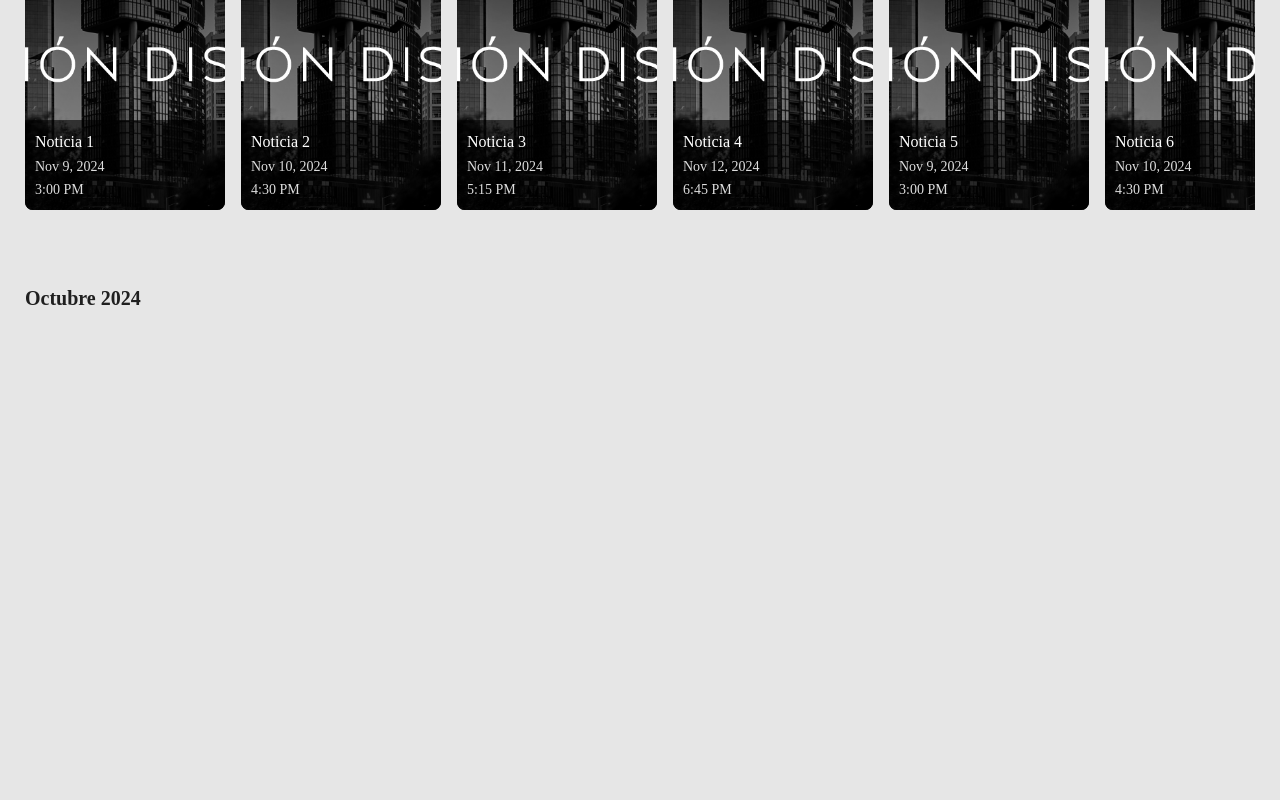
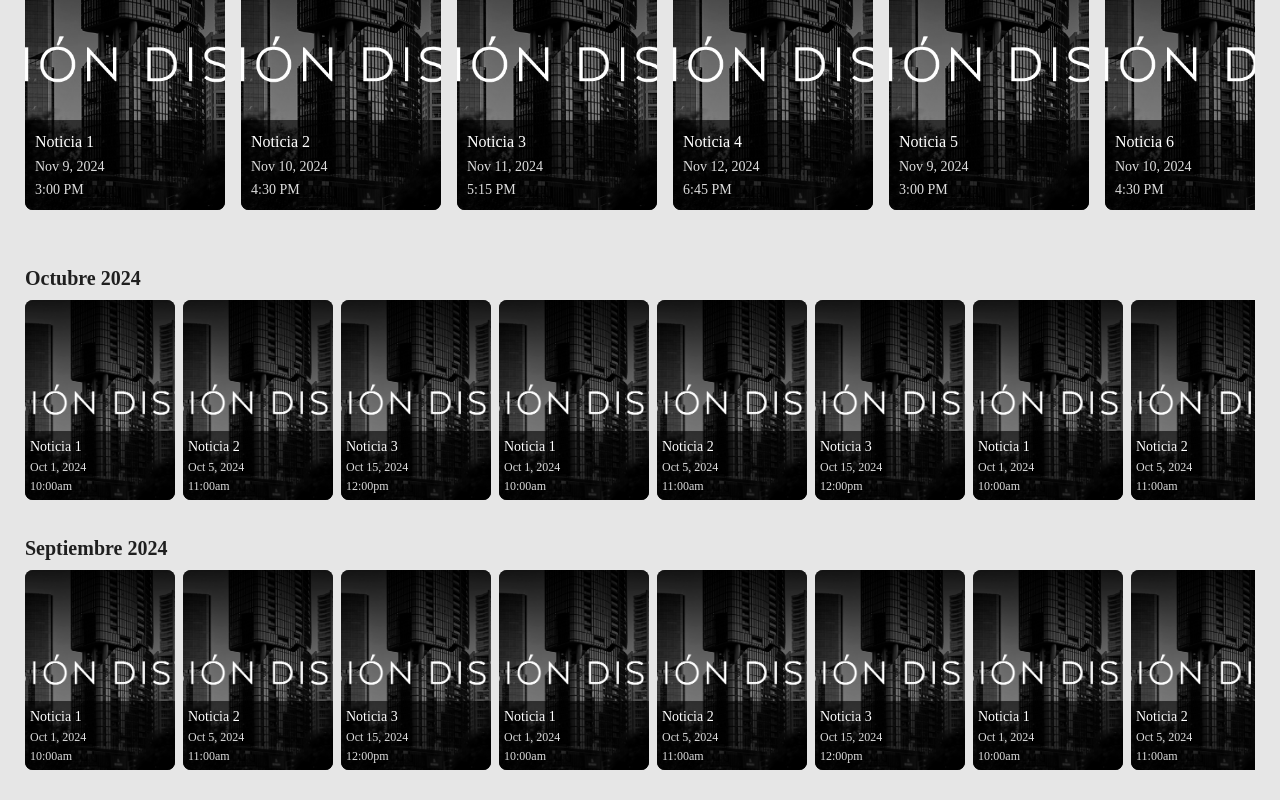
Before and after one commit to Juantorreser/stg-tho-app, a Next.js app: page /dashboard/comunicaciones/noticias/blog in a window 1280 px wide. Shown: the part 728-1528 px from the top of the page. Before the commit the page ends 1088 px from the top, so only its background shows below. Built offline with nearby package versions, Linux system fonts and the light colour scheme.

Commit message:
Zone 3 card and wrapper done

```diff
--- a/app/dashboard/comunicaciones/noticias/blog/page.tsx
+++ b/app/dashboard/comunicaciones/noticias/blog/page.tsx
@@ -8,7 +8,8 @@ const BlogPage = () => {
     <section id="blog">
       <Zone1Wrapper />
       <Zone2Wrapper />
-      <Zone3Wrapper />
+      <Zone3Wrapper month="Octubre" />
+      <Zone3Wrapper month="Septiembre" />
     </section>
   );
 };
--- a/app/dashboard/layout.tsx
+++ b/app/dashboard/layout.tsx
@@ -12,7 +12,7 @@ const DashboardLayout = ({children}: {children: React.ReactNode}) => {
   return (
     <section id="dashboard">
       <Sidebar menuOpen={menuOpen} toogleMenu={toogleMenu} />
-      <main>
+      <main className="flex-grow">
         <Header toogleMenu={toogleMenu} menuOpen={menuOpen} />
         {children}
       </main>
--- a/app/globals.scss
+++ b/app/globals.scss
@@ -117,6 +117,7 @@ body {
   width: 100%;
   main {
     flex-grow: 1;
+    width: 75%;
     max-width: 100%;
     transition: margin-left 1s;
   }
@@ -248,6 +249,9 @@ body {
 
   #zone2Wrapper {
     padding: 20px 0;
+    position: relative;
+    width: 100%;
+    max-width: 100%;
 
     .sectionTitle {
       margin-bottom: 10px;
@@ -313,4 +317,71 @@ body {
       }
     }
   }
+
+  #zone3Wrapper {
+    padding: 0;
+    position: relative;
+    width: 100%;
+    max-width: 100%;
+
+    .cardContainer {
+      display: flex;
+      overflow-x: auto;
+      gap: 8px; // Smaller gap for smaller cards
+      padding-bottom: 10px;
+
+      &::-webkit-scrollbar {
+        height: 8px;
+      }
+
+      &::-webkit-scrollbar-thumb {
+        background-color: #888;
+        border-radius: 4px;
+      }
+
+      &::-webkit-scrollbar-thumb:hover {
+        background-color: #555;
+      }
+    }
+
+    .zone3Card {
+      position: relative;
+      width: 150px; // Smaller width for the card
+      height: 200px; // Smaller height for the card
+      flex: 0 0 auto;
+      border-radius: 8px;
+      overflow: hidden;
+      background-color: #333;
+      color: white;
+      text-align: center;
+
+      .cardImage {
+        object-fit: cover;
+      }
+
+      .overlay {
+        position: absolute;
+        bottom: 0;
+        left: 0;
+        width: 100%;
+        padding: 5px; // Smaller padding
+        background: rgba(0, 0, 0, 0.6); // Semi-transparent black background
+        color: white;
+        text-align: left;
+
+        .cardTitle {
+          font-size: 0.875rem; // Smaller title font size
+          font-weight: 500;
+          margin: 0;
+        }
+
+        .cardDate,
+        .cardTime {
+          font-size: 0.75rem; // Smaller font size for date and time
+          color: #ddd;
+          margin-top: 1px;
+        }
+      }
+    }
+  }
 }
--- a/components/blog/Zone3Card.tsx
+++ b/components/blog/Zone3Card.tsx
@@ -1,9 +1,24 @@
-import React from 'react'
+import React from "react";
+import Image from "next/image";
 
-const Zone3Card = () => {
+type Zone3CardProps = {
+  image: string;
+  title: string;
+  date: string;
+  time: string;
+};
+
+const Zone3Card: React.FC<Zone3CardProps> = ({image, title, date, time}) => {
   return (
-    <div>Zone3Card</div>
-  )
-}
+    <div className="zone3Card">
+      <Image src={image} alt={title} layout="fill" objectFit="cover" className="cardImage" />
+      <div className="overlay">
+        <h2 className="cardTitle">{title}</h2>
+        <p className="cardDate">{date}</p>
+        <p className="cardTime">{time}</p>
+      </div>
+    </div>
+  );
+};
 
-export default Zone3Card
+export default Zone3Card;
--- a/components/blog/Zone3Wrapper.tsx
+++ b/components/blog/Zone3Wrapper.tsx
@@ -1,11 +1,46 @@
-import React from 'react'
+import React from "react";
+import Zone3Card from "./Zone3Card";
 
-const Zone3Wrapper = () => {
+type Zone3WrapperProps = {
+  month: string;
+};
+
+const Zone3Wrapper: React.FC<Zone3WrapperProps> = ({month}) => {
+  const cardsData = [
+    {image: "/images/blogImage.jpg", title: "Noticia 1", date: "Oct 1, 2024", time: "10:00am"},
+    {image: "/images/blogImage.jpg", title: "Noticia 2", date: "Oct 5, 2024", time: "11:00am"},
+    {image: "/images/blogImage.jpg", title: "Noticia 3", date: "Oct 15, 2024", time: "12:00pm"},
+    {image: "/images/blogImage.jpg", title: "Noticia 1", date: "Oct 1, 2024", time: "10:00am"},
+    {image: "/images/blogImage.jpg", title: "Noticia 2", date: "Oct 5, 2024", time: "11:00am"},
+    {image: "/images/blogImage.jpg", title: "Noticia 3", date: "Oct 15, 2024", time: "12:00pm"},
+    {image: "/images/blogImage.jpg", title: "Noticia 1", date: "Oct 1, 2024", time: "10:00am"},
+    {image: "/images/blogImage.jpg", title: "Noticia 2", date: "Oct 5, 2024", time: "11:00am"},
+    {image: "/images/blogImage.jpg", title: "Noticia 3", date: "Oct 15, 2024", time: "12:00pm"},
+    {image: "/images/blogImage.jpg", title: "Noticia 1", date: "Oct 1, 2024", time: "10:00am"},
+    {image: "/images/blogImage.jpg", title: "Noticia 2", date: "Oct 5, 2024", time: "11:00am"},
+    {image: "/images/blogImage.jpg", title: "Noticia 3", date: "Oct 15, 2024", time: "12:00pm"},
+    {image: "/images/blogImage.jpg", title: "Noticia 1", date: "Oct 1, 2024", time: "10:00am"},
+    {image: "/images/blogImage.jpg", title: "Noticia 2", date: "Oct 5, 2024", time: "11:00am"},
+    {image: "/images/blogImage.jpg", title: "Noticia 3", date: "Oct 15, 2024", time: "12:00pm"},
+    // Add more cards as needed
+  ];
+
   return (
-    <section id="zone2Wrapper" className="mt-6">
-      <h1 className="text-xl font-semibold mb-2">Octubre 2024</h1>
+    <section id="zone3Wrapper" className="mt-6">
+      <h1 className="text-xl font-semibold mb-2">{month} 2024</h1>
+      <div className="cardContainer">
+        {cardsData.map((card, index) => (
+          <Zone3Card
+            key={index}
+            image={card.image}
+            title={card.title}
+            date={card.date}
+            time={card.time}
+          />
+        ))}
+      </div>
     </section>
   );
-}
+};
 
-export default Zone3Wrapper
+export default Zone3Wrapper;
--- a/components/sidebar/Sidebar.tsx
+++ b/components/sidebar/Sidebar.tsx
@@ -15,8 +15,8 @@ const Sidebar: React.FC<SidebarProps> = ({menuOpen, toogleMenu}) => {
     <>
       <aside
         id="sidebar"
-        className={`h-svh p-0 absolute left-0 lg:relative bg-foreground z-[10] flex flex-col items-center justify-start
-      ${menuOpen ? "w-[70%] lg:w-[20%]" : "collapsed"}`}>
+        className={`min-h-svh p-0 absolute left-0 lg:relative bg-foreground z-[10] flex flex-col items-center justify-start
+      ${menuOpen ? "w-[70%] lg:w-[25%]" : "collapsed"}`}>
         <div className="flex py-[10px] items-center justify-center text-white relative w-full">
           <Link href={"/dashboard"}>
             <Image
```
